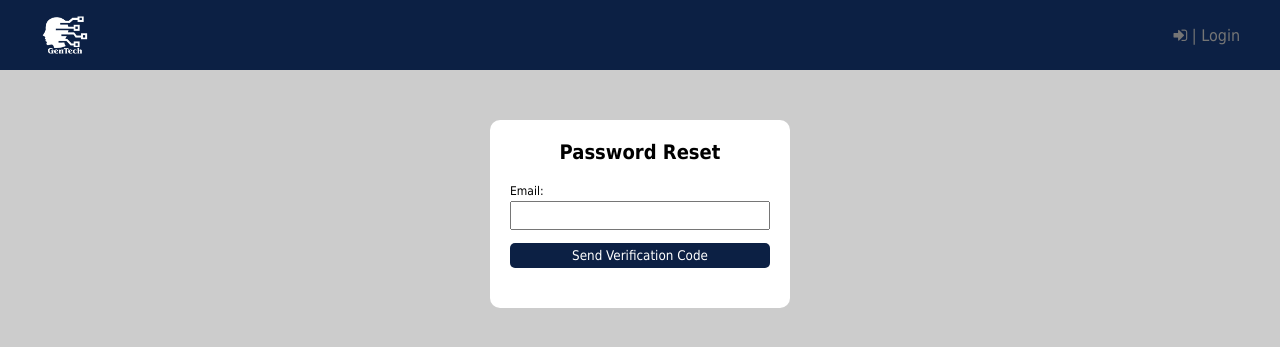
After one commit to owusu-king/videoPlatform, a Django app: page /video/password_reset/ in a window 1280 px wide. The commit adds this page. Shown: the top 347 px of the page. Run offline with Django 4.2, Linux system fonts and the light colour scheme.

Commit message:
Added password reset functionality

```diff
--- a/video/forms.py
+++ b/video/forms.py
@@ -25,3 +25,15 @@ class VideoUploadForm(forms.ModelForm):
     class Meta:
         model = VideoDetails
         fields = ['title', 'description', 'video_file']
+
+
+# password reset form
+
+class PasswordResetForm(forms.Form):
+    username = forms.EmailField(max_length=150, label="Email")
+
+    def clean_username(self):
+        username = self.cleaned_data.get('username')
+        if not User.objects.filter(username=username).exists():
+            raise forms.ValidationError("There is no user registered with the specified Email.")
+        return username
--- a/video/static/video/style.css
+++ b/video/static/video/style.css
@@ -25,6 +25,7 @@ body {
     width: 50px;
 }
 
+
 .username{
     color: white;
 }
@@ -48,7 +49,6 @@ body {
     color: white;
     transition: 1s;
 }
-
 
 .form-container {
     padding: 20px;
@@ -176,6 +176,30 @@ p {
     font-size: 18px;
 }
 
+.reset-done, .no-videos, .verification {
+    min-width: 100vw;
+    min-height: 100vh;
+    position: fixed;
+    z-index: 1;
+    background-color: #0c2044a5;
+    display: flex;
+    flex-direction: column;
+    justify-content: flex-start;
+    align-items: center;
+    color: white;
+    padding-top: 100px;
+}
+
+.reset-done h2, .no-videos h2, .verification h2 {
+    font-size: 50px;
+}
+
+.reset-done p, .no-videos p, .verification p {
+    font-size: 15px;
+    text-align: center;
+    margin-top: 20px;
+}
+
 .admin-main {
     margin: 0 auto;
     width: 80%;
--- a/video/templates/video/login.html
+++ b/video/templates/video/login.html
@@ -22,7 +22,7 @@
           <input type="submit" value="Sign In" class="submit">
         </div>
     </form>
-    <p>Forgot Password?  <a href="">Reset Here</a></p>
+    <p>Forgot Password?  <a href="{% url 'password_reset'%}">Reset Here</a></p>
     <p>Don't have an Account?  <a href="{% url 'signup' %}">Sign Up</a></p>
   </div>
   <!-- END OF FORM CONTAINER  -->
--- /dev/null
+++ b/video/templates/video/reset_password/password_reset_form.html
@@ -0,0 +1,18 @@
+{% extends 'video/layout.html' %}
+
+{% block title %}
+  Password Reset | Video Platform
+{% endblock %}
+
+{% block main %}
+<div class="form-container">
+    <h1 style="font-size: 20px; text-align: center; margin-bottom: 20px;">Password Reset</h1>
+    <form method="POST">
+        {% csrf_token %}
+        {{form.as_p}}
+        <div class="actions">
+          <input type="submit" value="Send Verification Code" class="submit">
+        </div>
+
+    </form>
+{% endblock %}
--- a/video/urls.py
+++ b/video/urls.py
@@ -1,16 +1,29 @@
 from django.urls import path
 from . import views
 
+
+# urls pointing to the individual views in views.py
 urlpatterns = [
     path('', views.first_video, name='first'),
-    path('home/', views.index, name='index'),
+    path('home/', views.login_view, name='index'),
     path('home/<int:id>/', views.index, name='index'),
+    path('dashboard/', views.dashboard_view, name="dashboard"),
     path('signup/', views.signup_view, name='signup'),
     path('login/', views.login_view, name='login'),
     path('logout/', views.logout_view, name='logout'),
-    path('dashboard/', views.dashboard_view, name="dashboard"),
 
     # Account verification view
     path('activate/<uidb64>/<token>/', views.activate, name='activate'),
 
-]
+    # Password Reset Views
+    path('password_reset/', views.password_reset_request, name='password_reset'),
+    path('password_reset/done/', views.password_reset_done, name='password_reset_done'),
+    path('reset/<uidb64>/<token>/', views.PasswordResetConfirmView.as_view(), name='password_reset_confirm'),
+    path('reset/done/', views.password_reset_complete, name='password_reset_complete'),
+
+    # Setting optional urls to avoid ending slash requirement
+    path('home', views.login_view, name='index'),
+    path('home/<int:id>', views.index, name='index'),
+
+    # serving media in development
+   ]
--- a/video/views.py
+++ b/video/views.py
@@ -1,7 +1,7 @@
 from django.shortcuts import render
+from .models import VideoDetails
 from .forms import UserCreationForm, VideoUploadForm
 from django.urls import reverse
-from .models import VideoDetails
 from django.http import HttpResponseRedirect
 from django.contrib.auth import authenticate, login, logout
 
@@ -14,8 +14,14 @@ from django.utils.encoding import force_bytes, force_str
 from django.contrib.auth.tokens import default_token_generator
 from django.conf import settings
 from django.contrib.auth.models import User
+from django.contrib.auth.views import PasswordResetConfirmView
 from django.urls import reverse_lazy
+from .forms import PasswordResetForm
 
+
+
+
+# AUTHENTICATED USER VIEWS FOR ADMINISTRATOR AND NORMAL USERS
 
 def first_video(request):
     if not request.user.is_authenticated: # Non logged in users to be denied access to the video page
@@ -29,7 +35,19 @@ def first_video(request):
     else:
         return render(request, 'video/no_video.html')
 
+# Video page, denoting the index view
+def index(request, id): # Pass a video id to display a particular video
+    if not request.user.is_authenticated: # Non logged in users to be denied access to the video page
+        return HttpResponseRedirect(reverse('login'))
+    else:
+        if request.user.groups.filter(name='Controller').exists():
+            return HttpResponseRedirect(reverse('dashboard'))
+    video = VideoDetails.objects.get(id=id)
 
+    next_video = VideoDetails.objects.filter(pk__gt=video.pk).order_by('pk').first()
+    previous_video = VideoDetails.objects.filter(pk__lt=video.pk).order_by('-pk').first()
+
+    return render(request, 'video/index.html', {'video' : video, 'next': next_video, 'prev': previous_video}) # Otherwise, give them the index page.
 
 # Dashboard view for Admin to upload videos
 def dashboard_view(request):
@@ -50,23 +68,9 @@ def dashboard_view(request):
     return render(request, 'video/dashboard.html', {'video_form': VideoUploadForm()})
 
 
-# Video page, denoting the index view
-def index(request, id): # Pass a video id to display a particular video
-    if not request.user.is_authenticated: # Non logged in users to be denied access to the video page
-        return HttpResponseRedirect(reverse('login'))
-    else:
-        if request.user.groups.filter(name='Controller').exists():
-            return HttpResponseRedirect(reverse('dashboard'))
-    video = VideoDetails.objects.get(id=id)
-
-    next_video = VideoDetails.objects.filter(pk__gt=video.pk).order_by('pk').first()
-    previous_video = VideoDetails.objects.filter(pk__lt=video.pk).order_by('-pk').first()
-
-    return render(request, 'video/index.html', {'video' : video, 'next': next_video, 'prev': previous_video}) # Otherwise, give them the index page.
 
 
-
-# ACCOUNT CREATION, LOGIN AND LOGOUT VIEWS
+# ACCOUNT CREATION, ACTIVATION, LOGIN AND LOGOUT VIEWS
 # Signup View, for user registration.
 def signup_view(request):
     if request.user.is_authenticated: # If users are already authenticated, deny this page
@@ -118,7 +122,6 @@ def activate(request, uidb64, token):
         return render(request, 'video/verification/activation_invalid.html')
 
 
-
 # Login View, for user login action
 def login_view(request):
     if request.user.is_authenticated: # If users are already authenticated, deny this page
@@ -143,8 +146,68 @@ def login_view(request):
 
     return render(request, 'video/login.html') # Defaut request method is GET, so, provide a new login form
 
-
 # Logout view, destroy user session and take them to the login page
 def logout_view(request):
     logout(request)
     return HttpResponseRedirect(reverse('login'))
+
+
+
+
+# PASSWORD RESET VIEWS
+# A view to request password reset, contains a form for user's email
+def password_reset_request(request):
+    if request.user.is_authenticated: # If users are already authenticated, deny this page
+        if VideoDetails.objects.first():
+            return HttpResponseRedirect(reverse('index', args=[VideoDetails.objects.first().id]))
+        else:
+            return HttpResponseRedirect(reverse('first'))
+    if request.method == 'POST':
+        form = PasswordResetForm(request.POST)
+        if form.is_valid():
+            # Get some important details to send an email to the user for reset
+            username = form.cleaned_data['username']
+            user = User.objects.get(username=username)
+            token = default_token_generator.make_token(user)
+            uid = urlsafe_base64_encode(force_bytes(user.pk))
+            current_site = get_current_site(request)
+            mail_subject = 'Password Reset Requested'
+            message = render_to_string('video/reset_password/password_reset_email.html', {
+                'user': user,
+                'domain': current_site.domain,
+                'uid': uid,
+                'token': token,
+            })
+            send_mail(mail_subject, message, settings.EMAIL_HOST_USER, [user.username])
+            return HttpResponseRedirect(reverse('password_reset_done'))
+    else:
+        form = PasswordResetForm()
+    return render(request, 'video/reset_password/password_reset_form.html', {'form': form})
+
+
+# confirm
+class PasswordResetConfirmView(PasswordResetConfirmView):
+    template_name = 'video/reset_password/password_reset_confirm.html'
+    success_url = reverse_lazy('password_reset_complete')
+
+    def dispatch(self, *args, **kwargs):
+        if self.request.user.is_authenticated:
+            return HttpResponseRedirect(reverse('first'))  # Ensure authenticated users cannot access this view
+        return super().dispatch(*args, **kwargs)
+
+
+def password_reset_done(request):
+    if request.user.is_authenticated: # If users are already authenticated, deny this page
+        if VideoDetails.objects.first():
+            return HttpResponseRedirect(reverse('index', args=[VideoDetails.objects.first().id]))
+        else:
+            return HttpResponseRedirect(reverse('first'))
+    return render(request, 'video/reset_password/password_reset_done.html')
+
+def password_reset_complete(request):
+    if request.user.is_authenticated: # If users are already authenticated, deny this page
+        if VideoDetails.objects.first():
+            return HttpResponseRedirect(reverse('index', args=[VideoDetails.objects.first().id]))
+        else:
+            return HttpResponseRedirect(reverse('first'))
+    return render(request, 'video/reset_password/password_reset_complete.html')
```
Also changed, not shown: video/templates/video/reset_password/password_reset_complete.html (added, +12 -0 lines), video/templates/video/reset_password/password_reset_confirm.html (added, +33 -0 lines), video/templates/video/reset_password/password_reset_done.html (added, +12 -0 lines), video/templates/video/reset_password/password_reset_email.html (added, +9 -0 lines), 1 other file.
